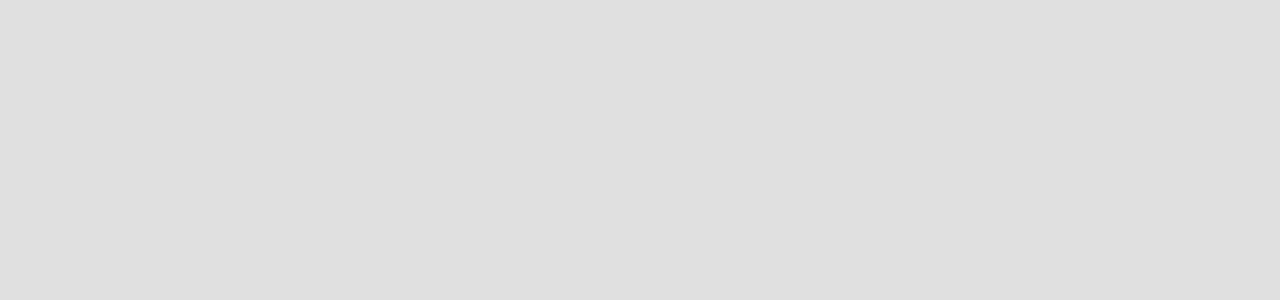
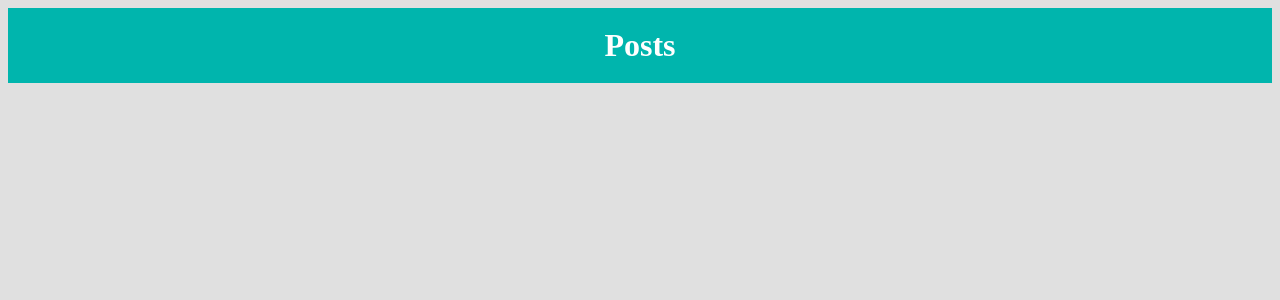
Before and after one commit to cukwon/React-Ajax, a React (Create React App) app: page / in a window 1280 px wide. Shown: the top 300 px of the page. Built offline with nearby package versions, Linux system fonts and the light colour scheme; the HTML template or start-up script is replaced by a standard one.

Commit message:
Header 생성 및 추가

```diff
--- a/src/App.js
+++ b/src/App.js
@@ -1,11 +1,12 @@
 import React, { Component } from 'react';
+import { Header } from "./components";
 
 
 class App extends Component {
   render() {
     return (
-      <div className="App">
-
+      <div className='App'>
+          <Header />
       </div>
     );
   }
--- /dev/null
+++ b/src/components/Header/Header.css
@@ -0,0 +1,9 @@
+.Header {
+    background-color: #00B5AD;
+    color: white;
+    font-size: 2rem;
+    padding: 1.2rem;
+    text-align: center;
+    font-weight: 600;
+    margin-bottom: 2rem;
+}
--- /dev/null
+++ b/src/components/Header/Header.js
@@ -0,0 +1,10 @@
+import React from 'react';
+import './Header.css';
+
+const Header = () => (
+    <div className='Header'>
+        Posts
+    </div>
+);
+
+export default Header;
--- a/src/components/index.js
+++ b/src/components/index.js
@@ -0,0 +1 @@
+export { default as Header } from './Header/Header'
```
